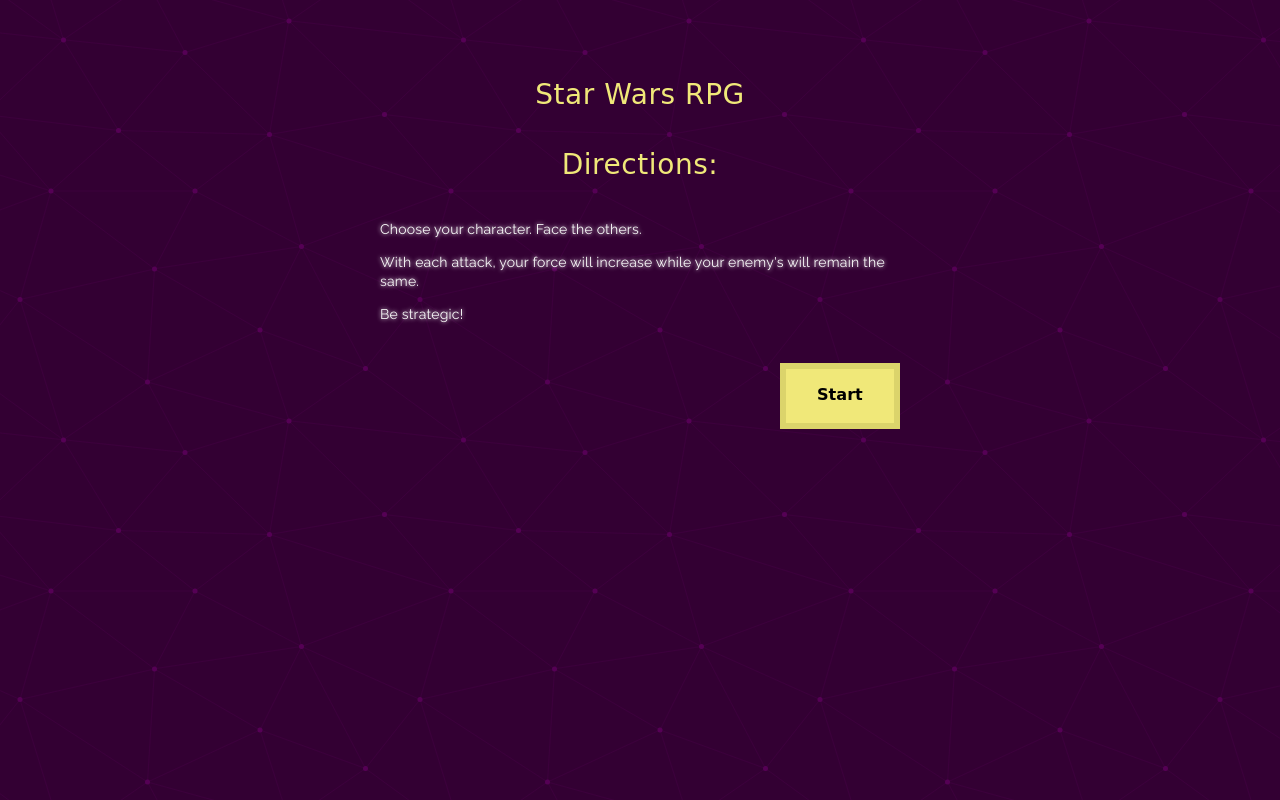
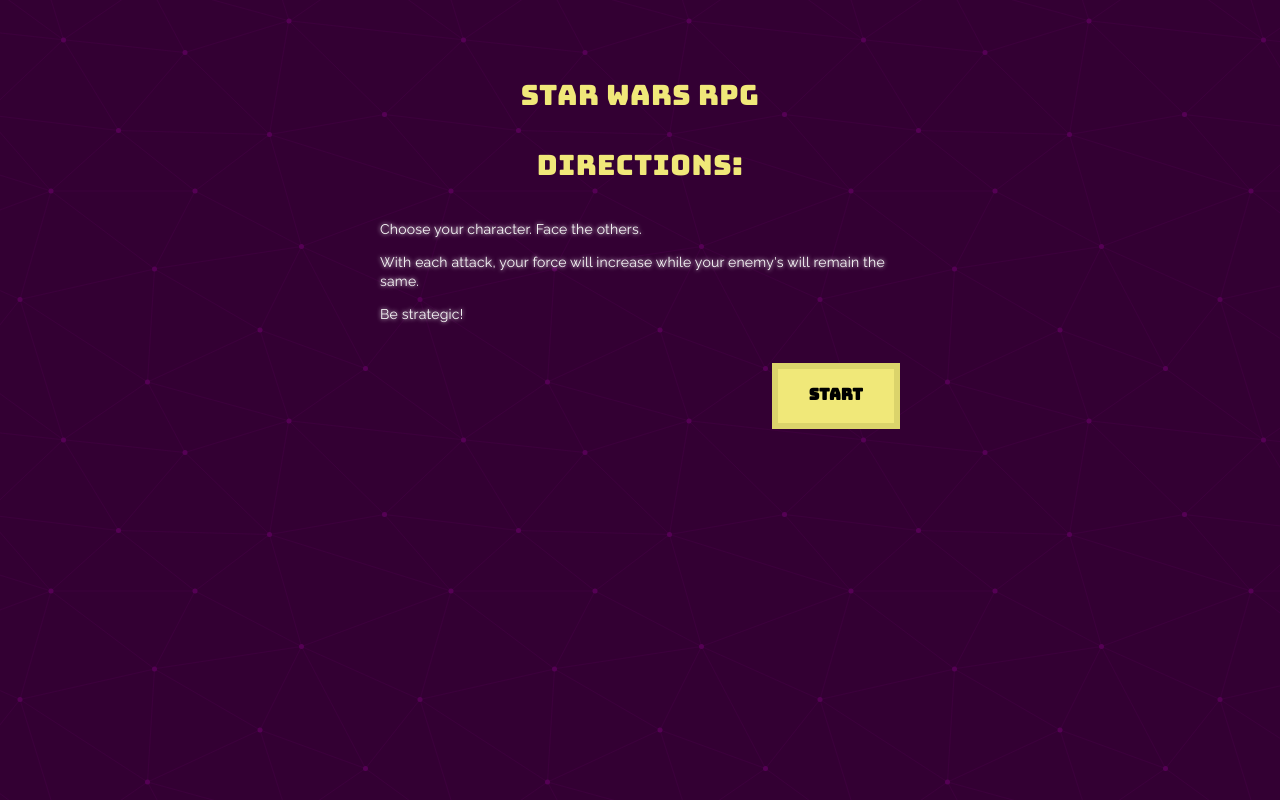
Before and after one commit to akgaur05/Star-Wars-Game, a plain HTML site: page index.html in a window 1280 px wide. Drawn offline with nearby package versions, Linux system fonts and the light colour scheme.

Commit message:
Added fonts

```diff
--- a/index.html
+++ b/index.html
@@ -12,6 +12,7 @@
         crossorigin="anonymous">
     <!-- My Stylesheet -->
     <link href="https://fonts.googleapis.com/css?family=Raleway" rel="stylesheet">
+    <link rel="stylesheet" type="text/css" href="https://fonts.googleapis.com/css?family=Amiri|Bungee">
     <link rel="stylesheet" type="text/css" href="./assets/css/style.css">
     <title>Star Wars</title>
 </head>
```
